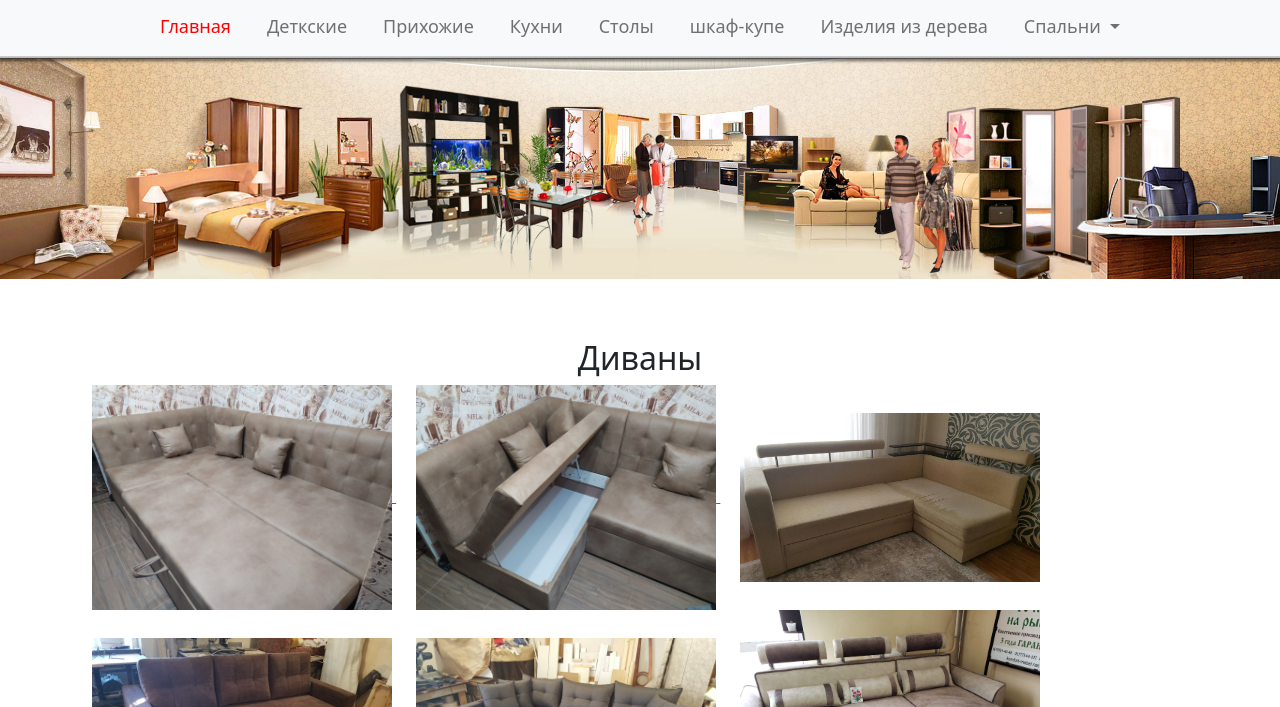
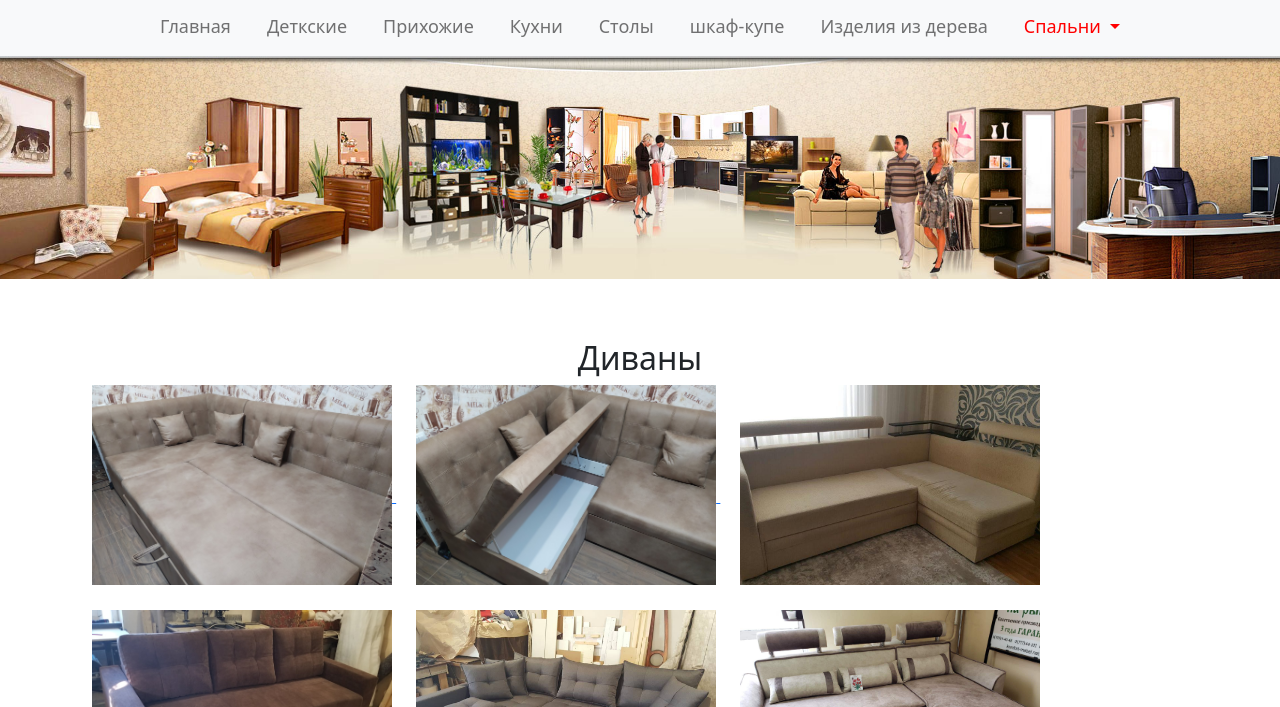
Before and after one commit to Alexandr-77/Komfort, a plain HTML site: page divan.html in a window 1280 px wide. Shown: the part 73-780 px from the top of the page. Drawn offline with nearby package versions, Linux system fonts and the light colour scheme.

Commit message:
правки

```diff
--- a/css/style.css
+++ b/css/style.css
@@ -197,10 +197,13 @@ h1 {
    margin: 10px;
 
 }
+
 .divan-block-item a img {
-   width: 300px;
+    width: 300px;
+    object-fit: cover;
+    height: 200px;
+    margin-bottom: 25px;
 }
-
 
 
 
--- a/divan.html
+++ b/divan.html
@@ -38,7 +38,7 @@
         <div class="collapse navbar-collapse" id="navbarNavDropdown">
           <ul class="navbar-nav">
             <li class="nav-item">
-              <a class="nav-link active" aria-current="page" href="#">Главная</a>
+              <a class="nav-link " aria-current="page" href="./index.html">Главная</a>
             </li>
             <li class="nav-item">
               <a class="nav-link" href="#">Деткские</a>
@@ -62,14 +62,14 @@
                <a class="nav-link" href="#">Изделия из дерева</a>
              </li>
             <li class="nav-item dropdown">
-              <a class="nav-link dropdown-toggle" href="#" id="navbarDropdownMenuLink" role="button" data-bs-toggle="dropdown" aria-expanded="false">
+              <a class="nav-link active dropdown-toggle" href="#" id="navbarDropdownMenuLink" role="button" data-bs-toggle="dropdown" aria-expanded="false">
                 Спальни
               </a>
               <ul class="dropdown-menu" aria-labelledby="navbarDropdownMenuLink">
                 <li><a class="dropdown-item" href="#">Стенки</a></li>
                 <li><a class="dropdown-item" href="#">Шкафы</a></li>
                 <li><a class="dropdown-item" href="#">Камоды</a></li>
-                <li><a class="dropdown-item" href="#">Диваны</a></li>
+                <li><a class="dropdown-item active" href="#">Диваны</a></li>
               </ul>
             </li>
           </ul>
@@ -84,74 +84,6 @@
    <div class="divan">
       <div class="container">
          <h2 class="text-center" >Диваны</h2>
-
-         <!-- <div class="divan-block">
-
-            <div class="divan-block-img">
-               <img src="./img/divan/1.jpg" alt="Диван">
-            </div>
-            <div class="divan-block-img">
-               <img src="./img/divan/2.jpg" alt="Диван">
-            </div>
-            <div class="divan-block-img">
-               <img src="./img/divan/3.jpg" alt="Диван">
-            </div>
-            <div class="divan-block-img">
-               <img src="./img/divan/4.jpg" alt="Диван">
-            </div>
-            <div class="divan-block-img">
-               <img src="./img/divan/5.jpg" alt="Диван">
-            </div>
-            <div class="divan-block-img">
-               <img src="./img/divan/6.jpg" alt="Диван">
-            </div>
-            <div class="divan-block-img">
-               <img src="./img/divan/7.jpg" alt="Диван">
-            </div>
-            <div class="divan-block-img">
-               <img src="./img/divan/8.jpg" alt="Диван">
-            </div>
-            <div class="divan-block-img">
-               <img src="./img/divan/9.jpg" alt="Диван">
-            </div>
-            <div class="divan-block-img">
-               <img src="./img/divan/10.jpg" alt="Диван">
-            </div>
-
-            <div class="divan-block-img">
-               <img src="./img/divan/11.PNG" alt="Диван">
-            </div>
-            <div class="divan-block-img">
-               <img src="./img/divan/12.PNG" alt="Диван">
-            </div>
-            <div class="divan-block-img">
-               <img src="./img/divan/13.PNG" alt="Диван">
-            </div>
-            <div class="divan-block-img">
-               <img src="./img/divan/14.PNG" alt="Диван">
-            </div>
-            <div class="divan-block-img">
-               <img src="./img/divan/15.PNG" alt="Диван">
-            </div>
-            <div class="divan-block-img">
-               <img src="./img/divan/16.PNG" alt="Диван">
-            </div>
-            <div class="divan-block-img">
-               <img src="./img/divan/17.PNG" alt="Диван">
-            </div>
-            <div class="divan-block-img">
-               <img src="./img/divan/18.PNG" alt="Диван">
-            </div>
-            <div class="divan-block-img">
-               <img src="./img/divan/19.PNG" alt="Диван">
-            </div>
-            <div class="divan-block-img">
-               <img src="./img/divan/20.PNG" alt="Диван">
-            </div>
-            <div class="divan-block-img">
-               <img src="./img/divan/21.PNG" alt="Диван">
-            </div>
-         </div> -->
 
          <div class="divan-block-item">
 
@@ -216,7 +148,6 @@
                <img src="./img/divan/21.PNG" alt="Диван">
             </a>
 
-
          </div>
 
 
```
